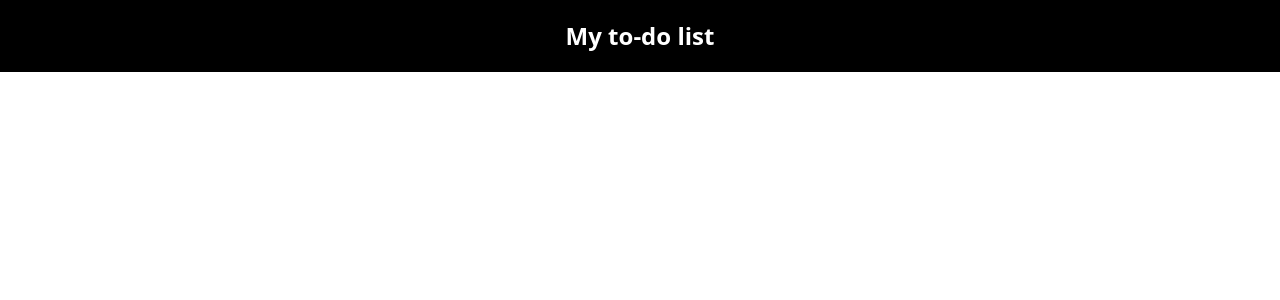
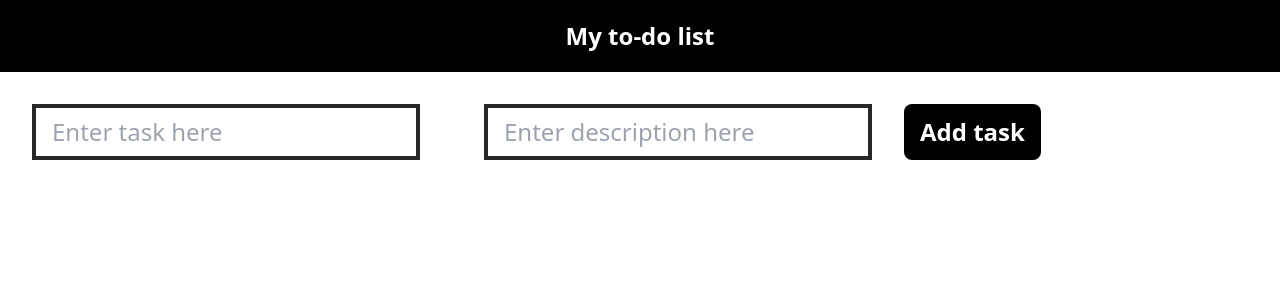
Before and after one commit to aawhan0/to-do-app, a Next.js app: page / in a window 1280 px wide. Shown: the top 300 px of the page. Built offline with nearby package versions, Linux system fonts and the light colour scheme.

Commit message:
2 inputs and add task button added

```diff
--- a/app/page.js
+++ b/app/page.js
@@ -7,6 +7,24 @@ const page = () => {
       My to-do list
     </h1>
 
+    <form>
+       <input
+         type = "text"
+        className='text-2xl
+       border-zinc-800 border-4 m-8 px-4 py-2'
+       placeholder='Enter task here'
+       />
+
+<input
+         type = "text"
+        className='text-2xl
+       border-zinc-800 border-4 m-8 px-4 py-2'
+       placeholder='Enter description here'
+       />
+
+      <button className='bg-black text-white text-2xl px-4 py-3 font-bold rounded-lg'> Add task</button>
+
+    </form>
     </>
   )
 }
```
